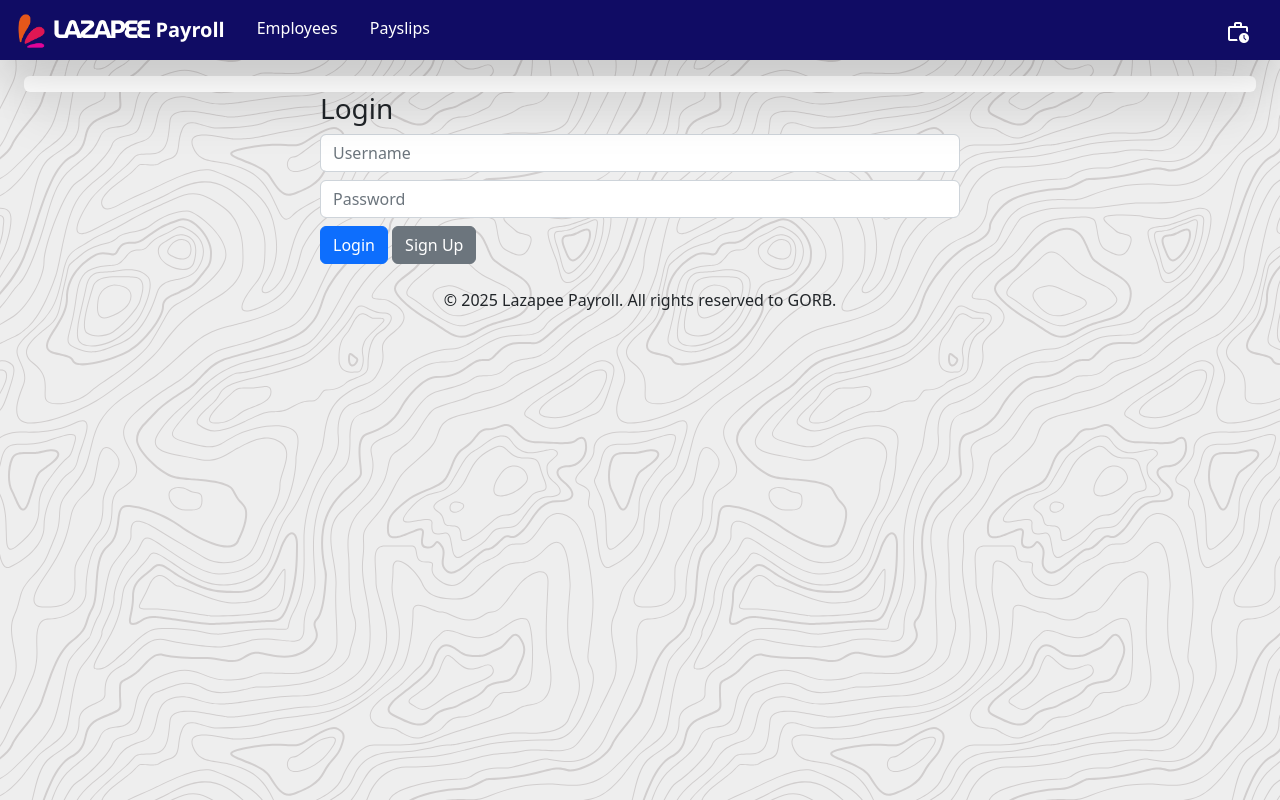
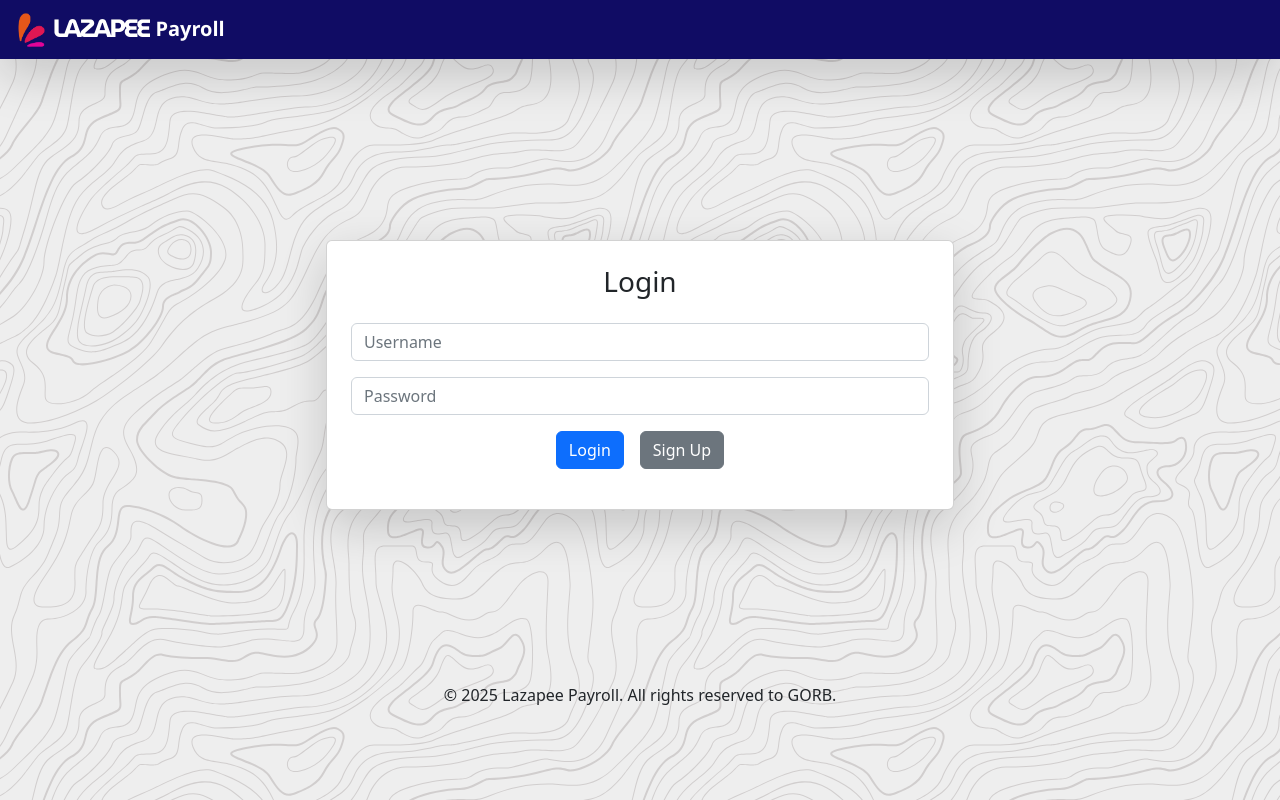
Before and after one commit to Pardigle/Gorb-FinalProject, a Django app: page / in a window 1280 px wide. Run offline with Django 5.2, Linux system fonts and the light colour scheme; some libraries are stand-ins or nearby versions.

Commit message:
made login and signup standalone

```diff
--- a/Lazapee/payroll_app/templates/payroll_app/login.html
+++ b/Lazapee/payroll_app/templates/payroll_app/login.html
@@ -1,16 +1,68 @@
-{% extends 'payroll_app/base.html' %}
-{% block content %}
-<div class="col-md-6 offset-md-3">
-  <h3>Login</h3>
+{% load static %}
+
+<html>
+
+    <style>
+        @keyframes fade {
+        from {
+            opacity: 0;
+        }
+        to {
+            opacity: 1;
+        }
+        }
+
+        .div-animation {
+        animation: fade 0.4s ease-out;
+        }
+    </style>
+
+    <head>
+        <link rel="stylesheet" href="https://fonts.googleapis.com/css?family=Roboto:300,400,500,700|Material+Icons">
+        <link rel="stylesheet" href="https://fonts.googleapis.com/css2?family=Material+Symbols+Outlined:opsz,wght,FILL,GRAD@20..48,100..700,0..1,-50..200&icon_names=work_history">
+        <link rel="stylesheet" href="{% static '/bootstrap/css/bootstrap.min.css' %}">
+        <link rel="stylesheet" href="{% static '/bootstrap/css/custom.css' %}">
+        <script src="{% static '/bootstrap/js/bootstrap.bundle.min.js' %}"></script>
+    </head>
+
+    <body style="background-image:url('{% static '/images/background.png' %}');">
+        <nav class="navbar navbar-dark bg-custom mb-3 sticky-top shadow-lg" style="background-color: #100c64;">
+            <div class="container-fluid d-flex justify-content-start">
+                <div style="z-index: 3; margin-top: 3px;">
+                    <a class="navbar-brand mb-0" href="#" style="font-family: 'Segoe UI', Tahoma, Geneva, Verdana, sans-serif; font-weight: 600;">
+                        <img src="{% static '/images/Lazapee_logo.png' %}" style="max-width: 40px; max-height: fit-content">
+                        <img src="{% static '/images/Lazapee_name.png' %}" style="max-height: 25px; margin-left: -5px; margin-right: -2px; margin-top: -5px;">
+                        Payroll
+                    </a>
+                </div>
+            </div>
+        </nav>
+
+        <div class="container-fluid d-flex justify-content-center align-items-center" style="min-height: 75vh;">
+            <div class="card w-50 p-4 shadow-lg div-animation">
+                <h3 class="mb-4 text-center">Login</h3>
                 <form method="POST" action="{% url 'login' %}">
                     {% csrf_token %}
-    <input type="text" name="username" placeholder="Username" class="form-control mb-2" required>
-    <input type="password" name="password" placeholder="Password" class="form-control mb-2" required>
+                    <input type="text" name="username" placeholder="Username" class="form-control mb-3" required>
+                    <input type="password" name="password" placeholder="Password" class="form-control mb-3" required>
                     {% if error %}
-        <p class="text-danger">{{ error }}</p>
+                        <p class="text-danger text-center">{{ error }}</p>
+                    {% elif message %}
+                        <p class="text-success text-center">{{ message }}</p>
                     {% endif %}
-    <button class="btn btn-primary">Login</button>
-    <a href="{% url 'signup' %}" class="btn btn-secondary">Sign Up</a>
+                    <div class="d-flex justify-content-center">
+                        <button class="btn btn-primary mx-2">Login</button>
+                        <a href="{% url 'signup' %}" class="btn btn-secondary mx-2">Sign Up</a>
+                    </div>
                 </form>
             </div>
-{% endblock %}
+        </div>
+
+        <footer>
+            <nav class="navbar bg-custom justify-content-center">
+                <div>&copy; 2025 Lazapee Payroll. All rights reserved to GORB.</div>
+            </nav>
+        </footer>
+    </body>
+
+</html>
--- a/Lazapee/payroll_app/views.py
+++ b/Lazapee/payroll_app/views.py
@@ -8,6 +8,7 @@ account = '' # Globan Session Variable
 
 def login_page(request):
     global account_id
+
     if request.method == "POST":
         username = request.POST.get("username")
         password = request.POST.get("password")
@@ -69,6 +70,9 @@ def delete_account(request, pk):
 def employees_page(request):
     global history
     global account
+    if account_id == 0:
+        return redirect('login')
+
     if (request.method=="POST"):
         button = request.POST.get("button")
 
```
Also changed, not shown: Lazapee/payroll_app/templates/payroll_app/signup.html (+60 -9 lines). Lines whose indentation alone changed are shown as unchanged.
